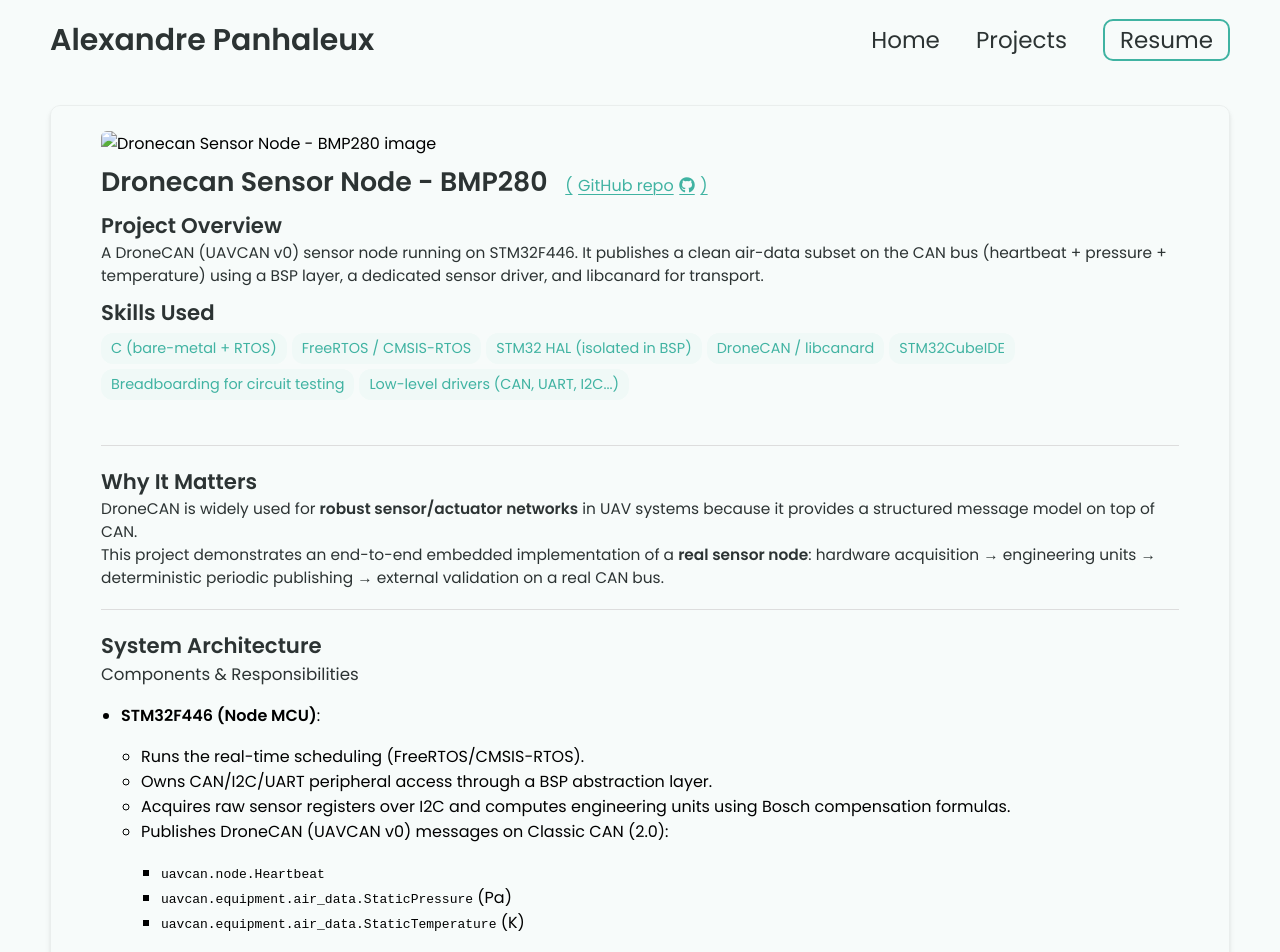
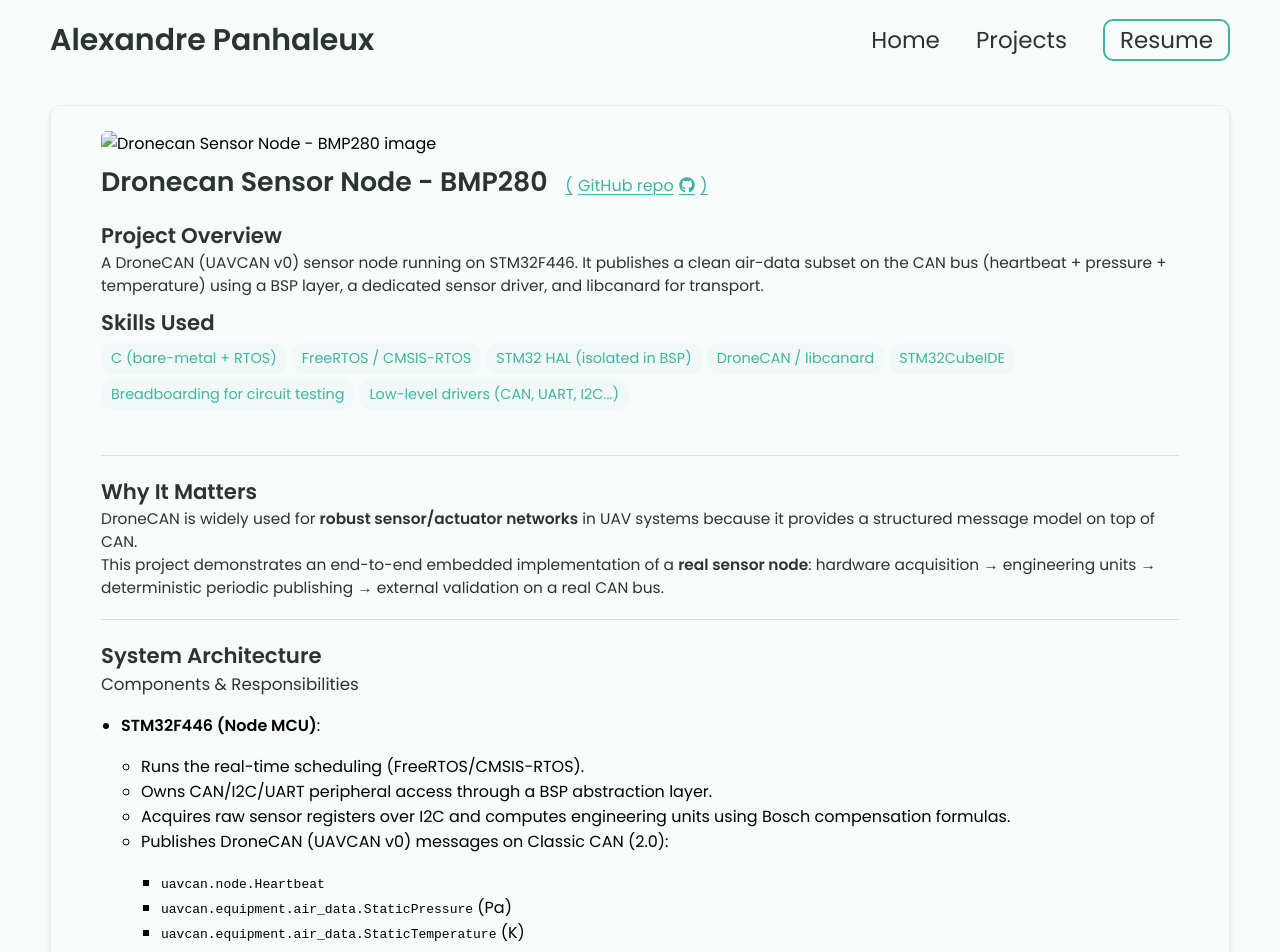
Before and after one commit to alexandrephl/alexandrephl.github.io, a Jekyll site: the page built from _projects/Sensor-node/Dronecan-Sensor-Node.md, in a window 1280 px wide. Shown: the top 952 px of the page. Built offline with Jekyll 4.4.1, drawn with Linux system fonts in a browser that asks for light colours.

Commit message:
Update styles.css

```diff
--- a/css/styles.css
+++ b/css/styles.css
@@ -597,7 +597,7 @@ footer p {
   align-items: baseline;
   gap: 0.35rem;
   padding: 0.15rem 0.35rem;
-  border-radius: 8px;
+  margin-bottom: 10px;
 
   color: var(--link-color);
   text-decoration: underline;
```
